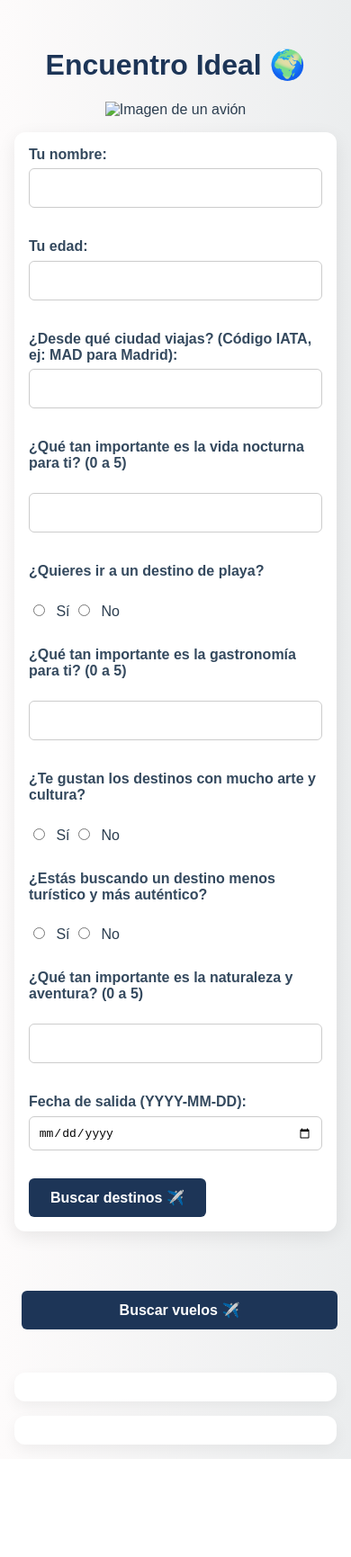
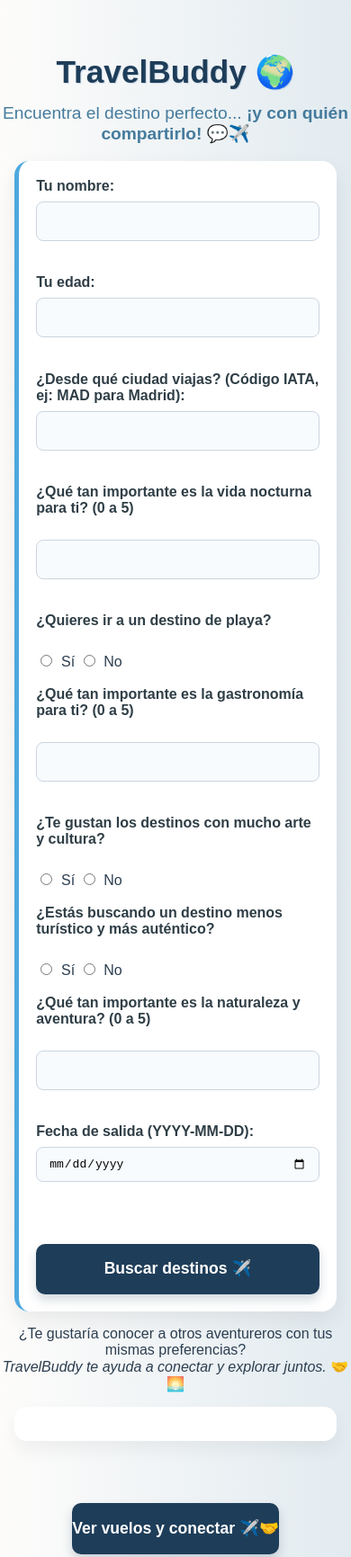
Before and after one commit to lenaarober/hackUpc2, a website: page index.html in a window 390 px wide. Shown: the top 1731 px of the page at 90% size. Before the commit the page ends 1622 px from the top, so only its background shows below. Drawn offline with nearby package versions, Linux system fonts and the light colour scheme.

Commit message:
Final update

```diff
--- a/index.html
+++ b/index.html
@@ -8,11 +8,11 @@
   <script src="https://cdnjs.cloudflare.com/ajax/libs/PapaParse/5.4.1/papaparse.min.js"></script>
 </head>
 <body>
-  <h1>Encuentro Ideal 🌍</h1>
+  <h1>TravelBuddy 🌍</h1>
 
-  <div class="centrar">
-    <img src="avion3.jpg" alt="Imagen de un avión" width="300" height="100">
-  </div>
+  <p style="text-align: center; font-size: 1.2em; color: #457b9d; margin-top: -0.5em;">
+    Encuentra el destino perfecto... <strong>¡y con quién compartirlo! 💬✈️</strong>
+  </p>
 
   <form id="preferenciasForm">
     <label for="nombre">Tu nombre:</label>
@@ -51,9 +51,14 @@
     <button type="submit">Buscar destinos ✈️</button>
   </form>
 
-  <br><button id="search-flights">Buscar vuelos ✈️</button>
+
+  <div style="text-align: center; font-size: 1em; color: #2c3e50; margin-top: 1em;">
+    ¿Te gustaría conocer a otros aventureros con tus mismas preferencias?<br>
+    <em>TravelBuddy te ayuda a conectar y explorar juntos.</em> 🤝🌅
+  </div>
 
   <div id="resultado"></div>
+  <br><button type="submit" id="search-flights">Ver vuelos y conectar ✈️🤝</button>
   <div id="resultados"></div>
 
   <script>
@@ -110,8 +115,14 @@
               console.warn("Error al analizar vibes:", destino.vibes);
             }
           });
+          document.getElementById("resultado").innerHTML = `
+            <div class="destino-destacado">
+            <h2>🌟 Tu destino ideal es:</h2>
+            <p><span class="nombre-destino">${mejorDestino.nombre}</span></p>
+            </div>
+            <p>¡Prepárate para una aventura inolvidable!</p>`;
 
-          document.getElementById("resultado").textContent = `El destino recomendado es: ${mejorDestino.nombre}`;
+//         document.getElementById("resultado").textContent = `El destino recomendado es: ${mejorDestino.nombre}`;
         }
       });
     });
@@ -151,6 +162,8 @@
           const dep = leg?.departureDateTime || {};
           const fechaObj = new Date(dep.year, dep.month - 1, dep.day, dep.hour, dep.minute, dep.second);
 
+          const deepLink = itinerario.pricingOptions[0].items[0]?.deepLink || "Enlace no disponible";
+
           const fechaSalida = isNaN(fechaObj) ? "Fecha no disponible" : fechaObj.toLocaleDateString();
           const horaSalida = isNaN(fechaObj) ? "" : fechaObj.toLocaleTimeString([], { hour: '2-digit', minute: '2-digit' });
 
@@ -175,10 +188,12 @@
         vuelos.forEach((vuelo) => {
           const item = document.createElement("li");
           item.innerHTML = `
-            <strong>Aerolínea:</strong> ${vuelo.aerolinea}<br>
-            <strong>Precio:</strong> ${vuelo.precio} €<br>
-            <strong>Salida:</strong> ${vuelo.fechaSalida} ${vuelo.horaSalida}h<br>
-            <strong>Destino:</strong> ${mejorDestino.nombre}
+          <a href="${itinerarios[vuelo.id].pricingOptions[0].items[0]?.deepLink || '#'}" target="_blank" style="text-decoration: none; color: inherit;">
+              <strong>Aerolínea:</strong> ${vuelo.aerolinea}<br>
+              <strong>Precio:</strong> ${vuelo.precio} €<br>
+              <strong>Salida:</strong> ${vuelo.fechaSalida} ${vuelo.horaSalida}h<br>
+              <strong>Destino:</strong> ${mejorDestino.nombre}
+            </a>
           `;
           lista.appendChild(item);
         });
--- a/styles.css
+++ b/styles.css
@@ -1,9 +1,11 @@
+/* Google Font sugerida: Rubik ya está bien, pero puedes probar 'Nunito' o 'Poppins' también */
+
 /* General */
 body {
   font-family: 'Rubik', sans-serif;
   margin: 0;
   padding: 0;
-    background: linear-gradient(to right, #fdfbfb, #ebedee);
+  background: linear-gradient(to right, #fdfcfb, #e2ebf0); /* Inspirado en cielo y nubes */
   color: #2c3e50;
 }
 
@@ -11,12 +13,13 @@
 h1 {
   text-align: center;
   padding-top: 1em;
-    color: #1d3557;
-    font-size: 2.5em;
+  color: #1e3d59;
+  font-size: 2.8em;
+  text-shadow: 1px 1px 0px #c8d6e5;
 }
 
 h2 {
-    color: #1d3557;
+  color: #1e3d59;
   font-size: 1.6em;
   margin-bottom: 0.5em;
 }
@@ -30,72 +33,115 @@
 /* Formulario */
 form {
   background: #ffffff;
-    padding: 2em;
+  padding: 2.5em;
   margin: 2em auto;
-    border-radius: 12px;
-    box-shadow: 0 6px 20px rgba(0, 0, 0, 0.08);
-    max-width: 700px;
+  border-radius: 16px;
+  box-shadow: 0 10px 25px rgba(0, 0, 0, 0.07);
+  max-width: 720px;
+  border-left: 5px solid #4ea8de; /* Toque temático */
 }
 
 label {
   display: block;
-    margin-bottom: 0.4em;
+  margin-bottom: 0.5em;
   font-weight: 600;
-    color: #34495e;
+  color: #2f3e46;
 }
 
 input[type="text"],
 input[type="number"],
 input[type="date"],
-  input[type="radio"],
 select {
   width: 100%;
-    padding: 0.75em;
-    margin-bottom: 1em;
-    border: 1px solid #ccc;
-    border-radius: 6px;
+  padding: 0.75em 1em;
+  margin-bottom: 1.2em;
+  border: 1px solid #cbd5e0;
+  border-radius: 8px;
   font-size: 1em;
   box-sizing: border-box;
+  background: #f8fbfd;
+  transition: all 0.3s ease;
 }
 
 input[type="radio"] {
   width: auto;
-    margin-right: 0.5em;
+  margin-right: 0.4em;
 }
 
 input:focus,
 select:focus {
   outline: none;
-    border-color: #457b9d;
-    box-shadow: 0 0 5px rgba(69, 123, 157, 0.4);
+  border-color: #4ea8de;
+  box-shadow: 0 0 8px rgba(78, 168, 222, 0.3);
+  background: #e3f2fd;
 }
 
 /* Botón */
-  button {
-    background-color: #1d3557;
+button[type="submit"] {
+  display: block;
+  width: 100%;
+  max-width: 100%;
+  margin: 2em auto 0 auto;
+  background-color: #1e3d59;
   color: white;
-    padding: 0.75em 1.5em;
+  padding: 1em 0;
   border: none;
-    border-radius: 6px;
-    font-size: 1em;
+  border-radius: 10px;
+  font-size: 1.1em;
   font-weight: bold;
   cursor: pointer;
-    transition: background 0.3s ease;
+  transition: background 0.3s ease, transform 0.2s ease;
+  box-shadow: 0 6px 12px rgba(30, 61, 89, 0.2);
 }
 
 button:hover {
-    background-color: #457b9d;
+  background-color: #4ea8de;
+  transform: scale(1.03);
 }
 
+.destino-destacado {
+  text-align: center;
+  padding: 2em 1em;
+  background: linear-gradient(135deg, #dff6ff, #ffffff);
+  border-radius: 14px;
+  border-left: 5px solid #4ea8de;
+  box-shadow: 0 8px 16px rgba(78, 168, 222, 0.1);
+  animation: fadeIn 0.6s ease-out;
+}
+
+.destino-destacado h2 {
+  color: #1e3d59;
+  margin-bottom: 0.5em;
+}
+
+.nombre-destino {
+  font-size: 2em;
+  font-weight: bold;
+  color: #0077b6;
+  display: inline-block;
+  margin-top: 0.5em;
+}
 /* Resultados */
 #resultado,
 #resultados {
-    max-width: 700px;
+  max-width: 720px;
   margin: 2em auto;
-    padding: 1.5em;
-    background: #fff;
-    border-radius: 12px;
-    box-shadow: 0 6px 16px rgba(0, 0, 0, 0.05);
+  padding: 1.5em 2em;
+  background: #ffffff;
+  border-radius: 14px;
+  box-shadow: 0 10px 20px rgba(0, 0, 0, 0.05);
+  animation: fadeIn 0.5s ease-out;
+}
+
+@keyframes fadeIn {
+  from {
+    opacity: 0;
+    transform: translateY(10px);
+  }
+  to {
+    opacity: 1;
+    transform: translateY(0);
+  }
 }
 
 #resultados ul {
@@ -105,32 +151,44 @@
 
 #resultados li {
   padding: 1em;
-    border-bottom: 1px solid #eee;
+  border-left: 4px solid #4ea8de;
   margin-bottom: 1em;
-    background: #f7f9fa;
-    border-radius: 8px;
+  background: #f0f9ff;
+  border-radius: 10px;
+  transition: all 0.3s ease;
+  cursor: pointer;
 }
 
-  #resultados li:last-child {
-    border-bottom: none;
+#resultados li:hover {
+  background: #e1f5fe;
+  transform: scale(1.01);
 }
 
 #resultados li strong {
-    color: #1d3557;
+  color: #1e3d59;
 }
 
-  #search, #search-flights {
-    width: 90%;
-    margin: 2em 1.5em;
+/* Botón especial de vuelo */
+#search-flights {
+  display: block;
+  margin: 2em auto;
+  width: auto;
 }
+
 /* Responsive */
 @media (max-width: 768px) {
-    form, #resultado, #resultados {
-      padding: 1em;
+  form,
+  #resultado,
+  #resultados {
+    padding: 1.2em;
     margin: 1em;
   }
 
   h1 {
-      font-size: 2em;
+    font-size: 2.2em;
+  }
+
+  button {
+    width: 100%;
   }
 }
```
Lines whose indentation alone changed are shown as unchanged.
